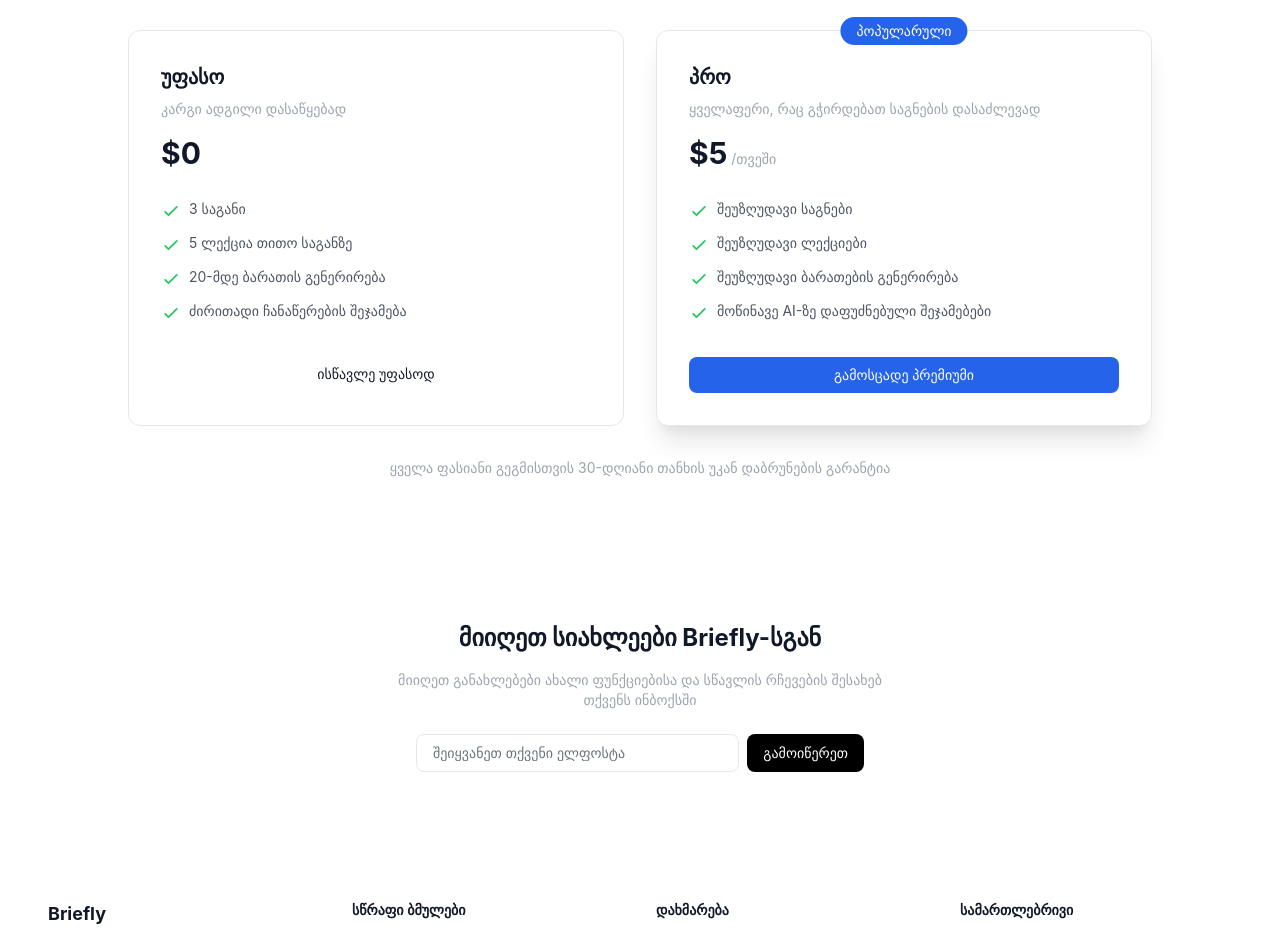
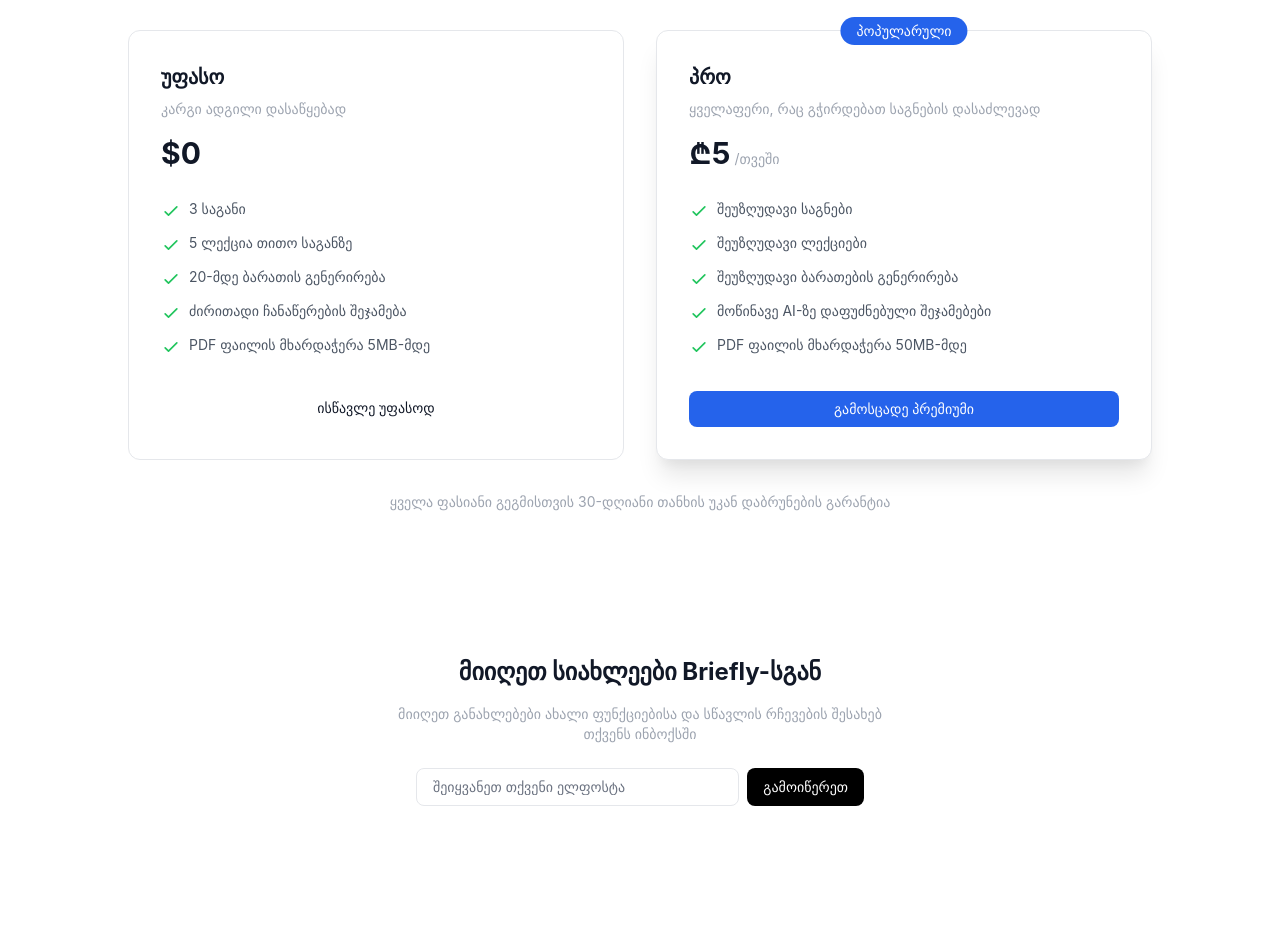
Before and after one commit to giorgi17-17/BriefWeb, a React (Vite) app in the folder client/: page / in a window 1280 px wide. Shown: the part 2280-3212 px from the top of the page. Built offline with nearby package versions, Linux system fonts and the light colour scheme; no server answers.

Commit message:
languages fixed for pricing and howIrWorks pages

```diff
--- a/client/src/locales/en/translation.json
+++ b/client/src/locales/en/translation.json
@@ -118,18 +118,21 @@
     "howItWorks": {
       "title": "How It Works",
       "subtitle": "Three simple steps to transform your study materials into AI-powered learning tools.",
+      "steps": {
         "upload": {
           "title": "Upload Your Notes",
           "description": "Simply upload your lecture notes or study materials. Works with PDFs, Word docs, text files and more."
         },
-      "process": {
+        "analyze": {
           "title": "AI Processing",
           "description": "Our advanced AI analyzes your content and automatically generates comprehensive flashcards and study briefs for personalized learning."
         },
-      "learn": {
+        "study": {
           "title": "Smart Studying",
           "description": "Review and learn with your personalized study materials. Track your progress and master subjects efficiently with our educational AI."
         }
+      },
+      "conclusion": "Start using Briefly today and experience a more efficient way to study."
     },
     "whyUs": {
       "tagline": "THE BRIEFly ADVANTAGE",
@@ -151,35 +154,37 @@
     },
     "pricing": {
       "title": "Pricing",
-      "subtitle": "",
+      "subtitle": "Choose the perfect plan for your study needs with no hidden fees",
       "period": "/month",
+      "popularBadge": "Popular",
+      "guarantee": "30-day money-back guarantee for all paid plans",
       "free": {
         "title": "Free",
         "subtitle": "Great place to get started",
         "price": "$0",
         "period": "/forever",
-        "features": [
-          "Up to 3 subjects",
-          "5 lectures per subject",
-          "Generate up to 20 flashcards",
-          "Basic note summarization",
-          "PDF file support up to 5MB"
-        ],
+        "features": {
+          "feature1": "Up to 3 subjects",
+          "feature2": "5 lectures per subject",
+          "feature3": "Generate up to 20 flashcards",
+          "feature4": "Basic note summarization",
+          "feature5": "PDF file support up to 5MB"
+        },
         "cta": "Get Started For Free"
       },
       "pro": {
         "title": "Pro",
         "popular": "Popular",
         "subtitle": "Everything you need to ace your classes",
-        "price": "$2",
+        "price": "$5",
         "period": "/month",
-        "features": [
-          "Unlimited subjects",
-          "Unlimited lectures",
-          "Generate unlimited flashcards",
-          "Advanced AI-powered summaries",
-          "PDF file support up to 50MB"
-        ],
+        "features": {
+          "feature1": "Unlimited subjects",
+          "feature2": "Unlimited lectures",
+          "feature3": "Generate unlimited flashcards",
+          "feature4": "Advanced AI-powered summaries",
+          "feature5": "PDF file support up to 50MB"
+        },
         "cta": "Try Premium"
       }
     },
--- a/client/src/pages/home/homeComponents/HowitWorks.jsx
+++ b/client/src/pages/home/homeComponents/HowitWorks.jsx
@@ -5,50 +5,26 @@ import { Lightbulb, Upload, PenLine } from "lucide-react";
 const HowitWorks = () => {
   const { t } = useTranslation();
 
-  const getTranslatedText = (key, defaultText) => {
-    const translated = t(key);
-    // Check if the translation failed and returned the key itself
-    return translated === key ? defaultText : translated;
-  };
-
   // Step data with icons
   const steps = [
     {
       id: 1,
-      title: getTranslatedText(
-        "landing.howItWorks.steps.upload.title",
-        "Upload Your Notes"
-      ),
-      description: getTranslatedText(
-        "landing.howItWorks.steps.upload.description",
-        "Simply upload your lecture notes, slides, or any study material to get started."
-      ),
+      title: t("landing.howItWorks.steps.upload.title"),
+      description: t("landing.howItWorks.steps.upload.description"),
       icon: Upload,
       schemaType: "UploadAction",
     },
     {
       id: 2,
-      title: getTranslatedText(
-        "landing.howItWorks.steps.analyze.title",
-        "AI Processing"
-      ),
-      description: getTranslatedText(
-        "landing.howItWorks.steps.analyze.description",
-        "Our AI analyzes your content and extracts key concepts and important details."
-      ),
+      title: t("landing.howItWorks.steps.analyze.title"),
+      description: t("landing.howItWorks.steps.analyze.description"),
       icon: Lightbulb,
       schemaType: "AnalyzeAction",
     },
     {
       id: 3,
-      title: getTranslatedText(
-        "landing.howItWorks.steps.study.title",
-        "Study Smarter"
-      ),
-      description: getTranslatedText(
-        "landing.howItWorks.steps.study.description",
-        "Use the generated flashcards and summaries to review and master the material."
-      ),
+      title: t("landing.howItWorks.steps.study.title"),
+      description: t("landing.howItWorks.steps.study.description"),
       icon: PenLine,
       schemaType: "LearnAction",
     },
@@ -69,16 +45,13 @@ const HowitWorks = () => {
             )}`}
             itemProp="name"
           >
-            {getTranslatedText("landing.howItWorks.title", "How It Works")}
+            {t("landing.howItWorks.title")}
           </h2>
           <p
             className={`text-base md:text-lg ${text("tertiary")}`}
             itemProp="description"
           >
-            {getTranslatedText(
-              "landing.howItWorks.subtitle",
-              "Three simple steps to transform your study materials into effective learning tools."
-            )}
+            {t("landing.howItWorks.subtitle")}
           </p>
         </header>
 
@@ -117,10 +90,7 @@ const HowitWorks = () => {
 
         <div className="mt-10 md:mt-16 text-center">
           <p className={`text-base md:text-lg mb-4 ${text("secondary")}`}>
-            {getTranslatedText(
-              "landing.howItWorks.conclusion",
-              "Start using Brief today and experience a more efficient way to study."
-            )}
+            {t("landing.howItWorks.conclusion")}
           </p>
         </div>
       </div>
--- a/client/src/pages/home/homeComponents/Pricing.jsx
+++ b/client/src/pages/home/homeComponents/Pricing.jsx
@@ -5,74 +5,40 @@ const Pricing = () => {
   const navigate = useNavigate();
   const { t } = useTranslation();
 
-  const getTranslatedText = (key, defaultText) => {
-    const translated = t(key);
-    // Check if the translation failed and returned the key itself
-    return translated === key ? defaultText : translated;
-  };
-
   // Define pricing plans with schema data
   const plans = [
     {
       id: "free",
-      name: getTranslatedText("landing.pricing.free.title", "Free"),
+      name: t("landing.pricing.free.title"),
       price: "0",
-      period: getTranslatedText("landing.pricing.period", "/forever"),
-      description: getTranslatedText(
-        "landing.pricing.free.subtitle",
-        "Great place to get started"
-      ),
+      period: t("landing.pricing.free.period"),
+      description: t("landing.pricing.free.subtitle"),
       features: [
-        getTranslatedText(
-          "landing.pricing.free.features.feature1",
-          "Up to 3 subjects"
-        ),
-        getTranslatedText(
-          "landing.pricing.free.features.feature2",
-          "5 lectures per subject"
-        ),
-        getTranslatedText(
-          "landing.pricing.free.features.feature3",
-          "Generate up to 20 flashcards"
-        ),
-        getTranslatedText(
-          "landing.pricing.free.features.feature4",
-          "Basic note summarization"
-        ),
+        t("landing.pricing.free.features.feature1"),
+        t("landing.pricing.free.features.feature2"),
+        t("landing.pricing.free.features.feature3"),
+        t("landing.pricing.free.features.feature4"),
+        t("landing.pricing.free.features.feature5"),
       ],
-      cta: getTranslatedText("landing.pricing.free.cta", "Get Started"),
+      cta: t("landing.pricing.free.cta"),
       popular: false,
       priceCurrency: "USD",
       availability: "https://schema.org/InStock",
     },
     {
       id: "pro",
-      name: getTranslatedText("landing.pricing.pro.title", "Pro"),
+      name: t("landing.pricing.pro.title"),
       price: "5",
-      period: getTranslatedText("landing.pricing.period", "/month"),
-      description: getTranslatedText(
-        "landing.pricing.pro.subtitle",
-        "Everything you need to ace your classes"
-      ),
+      period: t("landing.pricing.pro.period"),
+      description: t("landing.pricing.pro.subtitle"),
       features: [
-        getTranslatedText(
-          "landing.pricing.pro.features.feature1",
-          "Unlimited subjects"
-        ),
-        getTranslatedText(
-          "landing.pricing.pro.features.feature2",
-          "Unlimited lectures"
-        ),
-        getTranslatedText(
-          "landing.pricing.pro.features.feature3",
-          "Generate unlimited flashcards"
-        ),
-        getTranslatedText(
-          "landing.pricing.pro.features.feature4",
-          "Advanced AI-powered summaries"
-        ),
+        t("landing.pricing.pro.features.feature1"),
+        t("landing.pricing.pro.features.feature2"),
+        t("landing.pricing.pro.features.feature3"),
+        t("landing.pricing.pro.features.feature4"),
+        t("landing.pricing.pro.features.feature5"),
       ],
-      cta: getTranslatedText("landing.pricing.pro.cta", "Upgrade Now"),
+      cta: t("landing.pricing.pro.cta"),
       popular: true,
       priceCurrency: "USD",
       availability: "https://schema.org/InStock",
@@ -92,16 +58,10 @@ const Pricing = () => {
             className="text-3xl font-bold mb-4 theme-text-primary"
             itemProp="name"
           >
-            {getTranslatedText(
-              "landing.pricing.title",
-              "Simple, Transparent Pricing"
-            )}
+            {t("landing.pricing.title")}
           </h2>
           <p className="theme-text-tertiary text-lg" itemProp="description">
-            {getTranslatedText(
-              "landing.pricing.subtitle",
-              "Choose the perfect plan for your study needs with no hidden fees"
-            )}
+            {t("landing.pricing.subtitle")}
           </p>
         </header>
 
@@ -118,7 +78,7 @@ const Pricing = () => {
             >
               {plan.popular && (
                 <div className="absolute top-0 left-1/2 transform -translate-x-1/2 -translate-y-1/2 bg-blue-600 dark:bg-blue-700 text-white px-4 py-1 rounded-full text-sm font-medium">
-                  {getTranslatedText("landing.pricing.popularBadge", "Popular")}
+                  {t("landing.pricing.popularBadge")}
                 </div>
               )}
 
@@ -141,8 +101,8 @@ const Pricing = () => {
                     itemProp="price"
                   >
                     {plan.price === "0"
-                      ? getTranslatedText("landing.pricing.free.price", "$0")
-                      : `$${plan.price}`}
+                      ? t("landing.pricing.free.price")
+                      : t("landing.pricing.pro.price")}
                   </span>
 
                   <meta itemProp="priceCurrency" content={plan.priceCurrency} />
@@ -150,7 +110,7 @@ const Pricing = () => {
 
                   {plan.price !== "0" && (
                     <span className="text-sm theme-text-tertiary ml-1">
-                       {plan.period}
+                      {plan.period}
                     </span>
                   )}
                 </div>
@@ -202,10 +162,7 @@ const Pricing = () => {
         </div>
 
         <p className="text-center mt-8 text-sm theme-text-tertiary">
-          {getTranslatedText(
-            "landing.pricing.guarantee",
-            "30-day money-back guarantee for all paid plans"
-          )}
+          {t("landing.pricing.guarantee")}
         </p>
       </div>
     </section>
```
Lines whose indentation alone changed are shown as unchanged.
